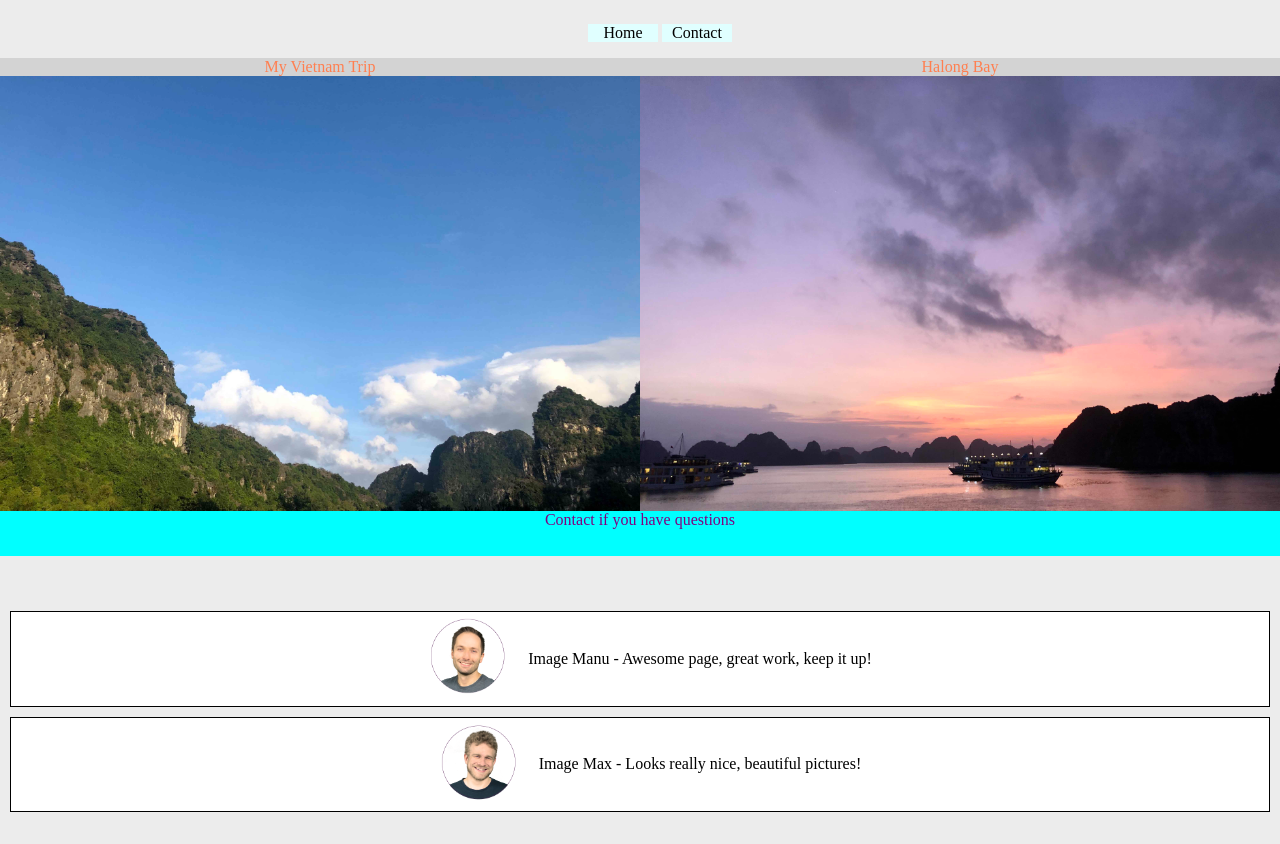
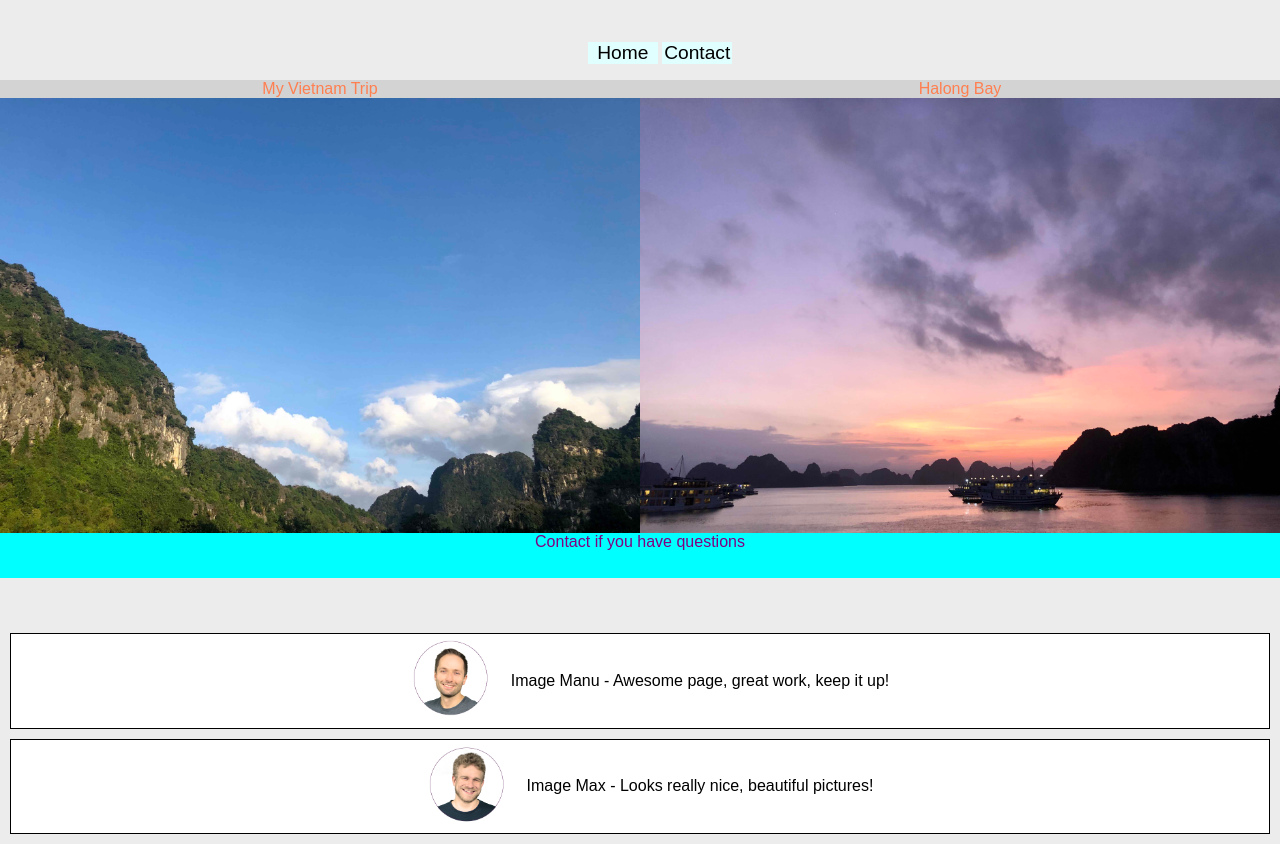
Before and after one commit to nillanshah/IS445_HW2, a plain HTML site: page index.html in a window 1280 px wide. Shown: the part 62-906 px from the top of the page. Before the commit the page ends 884 px from the top, so only its background shows below. Drawn offline with Linux system fonts and the light colour scheme.

Commit message:
fixed some flex box things

```diff
--- a/index.html
+++ b/index.html
@@ -2,7 +2,7 @@
 <html lang="en">
 <head>
   <meta charset="UTF-8">
-  <meta name="viewport" content="width=device-width, initial-scale=1.0">
+  <meta name="viewport" content="width=device-width>
   <title>Document</title>
   <link rel = "shortcut" href = "imgs/favicon.png">
   <link rel="stylesheet" href="style.css">
--- a/style.css
+++ b/style.css
@@ -1,5 +1,6 @@
 html {
   background-color: rgb(236, 236, 236);
+  font-family: 'Barlow', sans-serif;
 }
 body {
   margin: 0;
@@ -14,13 +15,15 @@ body {
   text-align: center;
   margin: 0;
   height: 40px;
+  font-size: 16px;
+  font-size: 2rem;
 }
 
 a {
  text-decoration: none;
  color: black;
 }
-
+/*
 .trip-text {
   background-color: #4ffa3f;
   padding: 0;
@@ -34,13 +37,19 @@ a {
   width: 50%;
   text-align: center;
   color: coral;
+  font-size: 16px;
+  font-size: 1rem;
+}*/
+.trip-text{
+  display: none;
 }
 
 .trip-imgs{
   display: flex;
+  flex-wrap: wrap;
 }
 .trip-imgs img {
-  width: 50%;
+  width: 100%;
   height: 100%;
 }
 
@@ -56,11 +65,8 @@ a {
   margin: 0;
   bottom: 45px;
   height: 45px;
-}
-
-img{
-  height: 70%;
-  width: 60%;
+  font-size: 16px;
+  font-size: 1rem;
 }
 
 .navigation{
@@ -71,8 +77,8 @@ img{
   display: inline-block;
   width: 70px;
   background-color: lightcyan;
-
-
+  font-size: 14px;
+  font-size: 0.9rem;
 }
 
 .review {
@@ -92,4 +98,40 @@ img{
 .review p {
   width: 400px;
   text-align: center;
+  font-size: 16px;
+  font-size: 1rem;
 }
+
+@media (min-width: 599px){
+  .navigation li, .navigation a{
+    font-size: 1.2rem;
+  }
+  .trip-imgs{
+    display: flex;
+    flex-wrap: wrap;
+  }
+}
+@media (min-width: 600px){
+  .trip-imgs img {
+      width: 50%;
+      display: flex;
+      flex-wrap: wrap;
+  }
+
+
+  .trip-text {
+      background-color: #fa923f;
+      padding: 0;
+      display: flex;
+  }
+
+  .trip-text p {
+    background-color: lightgrey;
+    margin: 0;
+    width: 50%;
+    text-align: center;
+    color: coral;
+    font-size: 16px;
+    font-size: 1rem;
+}
+}
```
